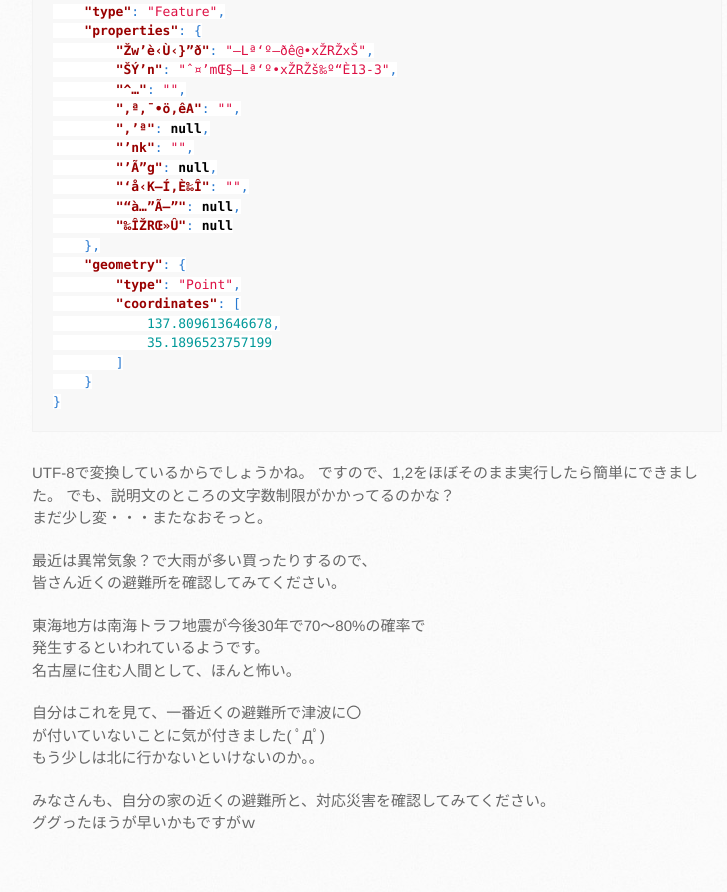
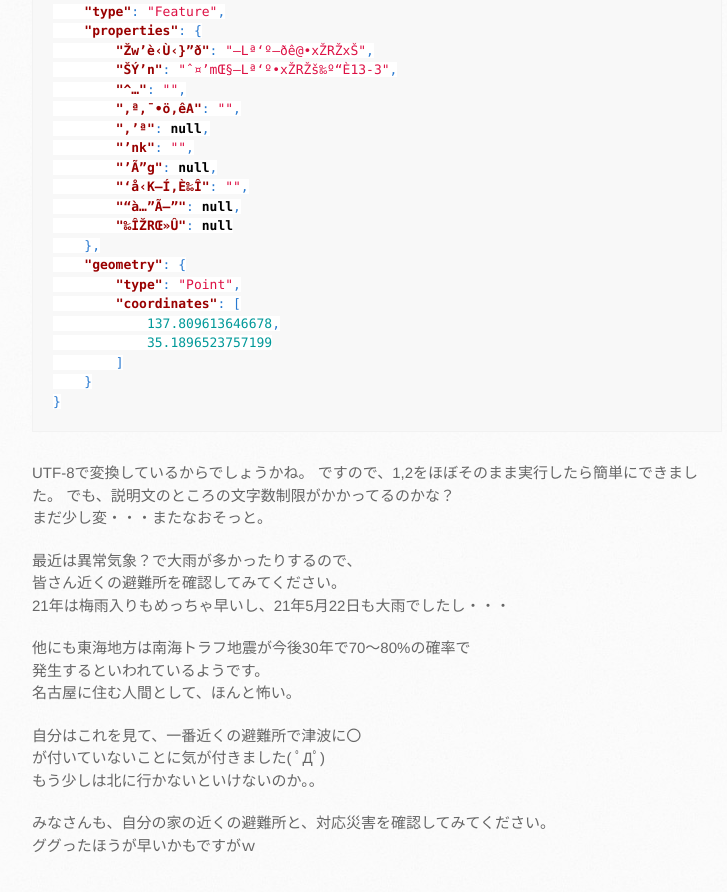
Before and after one commit to mtaketani113/mtaketani113.github.io, a Jekyll site: the page built from it/github/geoJsonAichiSelter.md, in a window 1280 px wide and 900 px high, scrolled down 969 px. Shown: the top 892 px of the window, without its empty margins (138-865 px from the left). Built offline with Jekyll 4.4.1, drawn with Linux system fonts in a browser that asks for light colours; comment, search, counter and statistics services are not loaded; the repository's description, which GitHub fills in, is left out.

Commit message:
誤字修正

```diff
--- a/it/github/geoJsonAichiSelter.md
+++ b/it/github/geoJsonAichiSelter.md
@@ -54,10 +54,11 @@ UTF-8で変換しているからでしょうかね。
 でも、説明文のところの文字数制限がかかってるのかな？
 まだ少し変・・・またなおそっと。
 
-最近は異常気象？で大雨が多い買ったりするので、
+最近は異常気象？で大雨が多かったりするので、
 皆さん近くの避難所を確認してみてください。
+21年は梅雨入りもめっちゃ早いし、21年5月22日も大雨でしたし・・・
 
-東海地方は南海トラフ地震が今後30年で70～80%の確率で
+他にも東海地方は南海トラフ地震が今後30年で70～80%の確率で
 発生するといわれているようです。
 名古屋に住む人間として、ほんと怖い。
 
```
